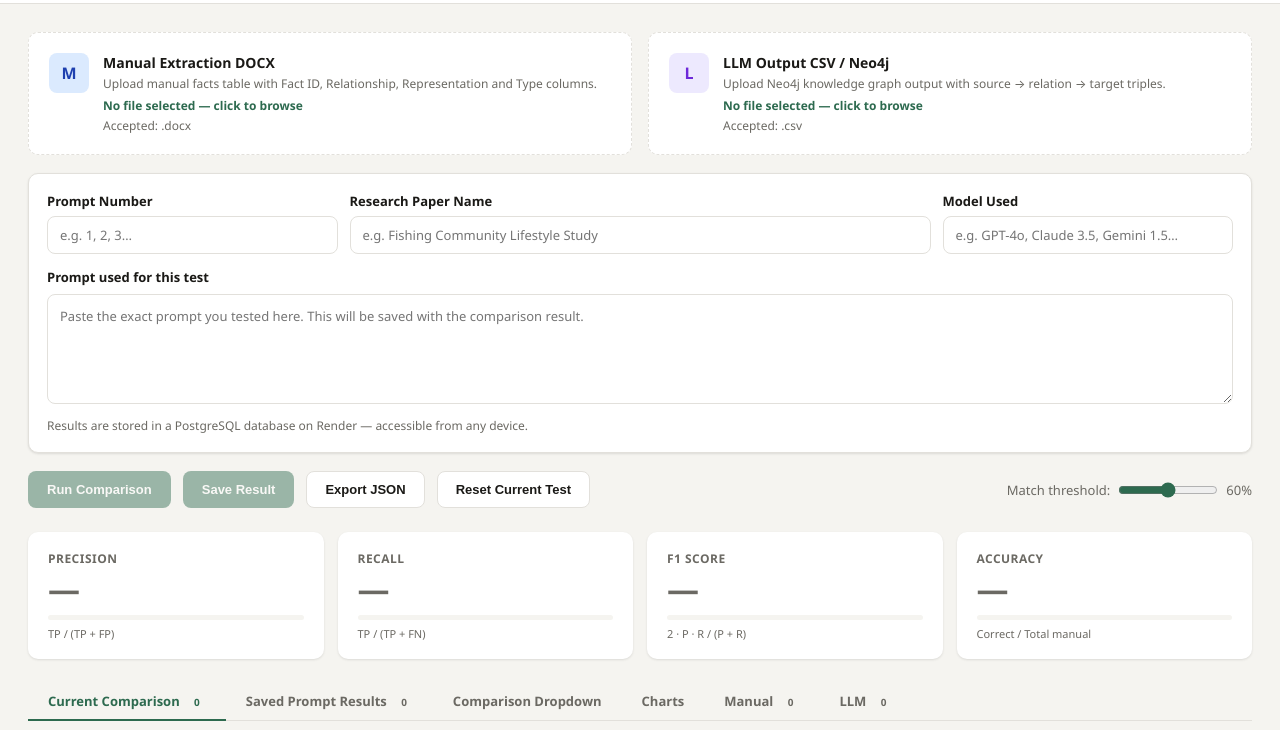
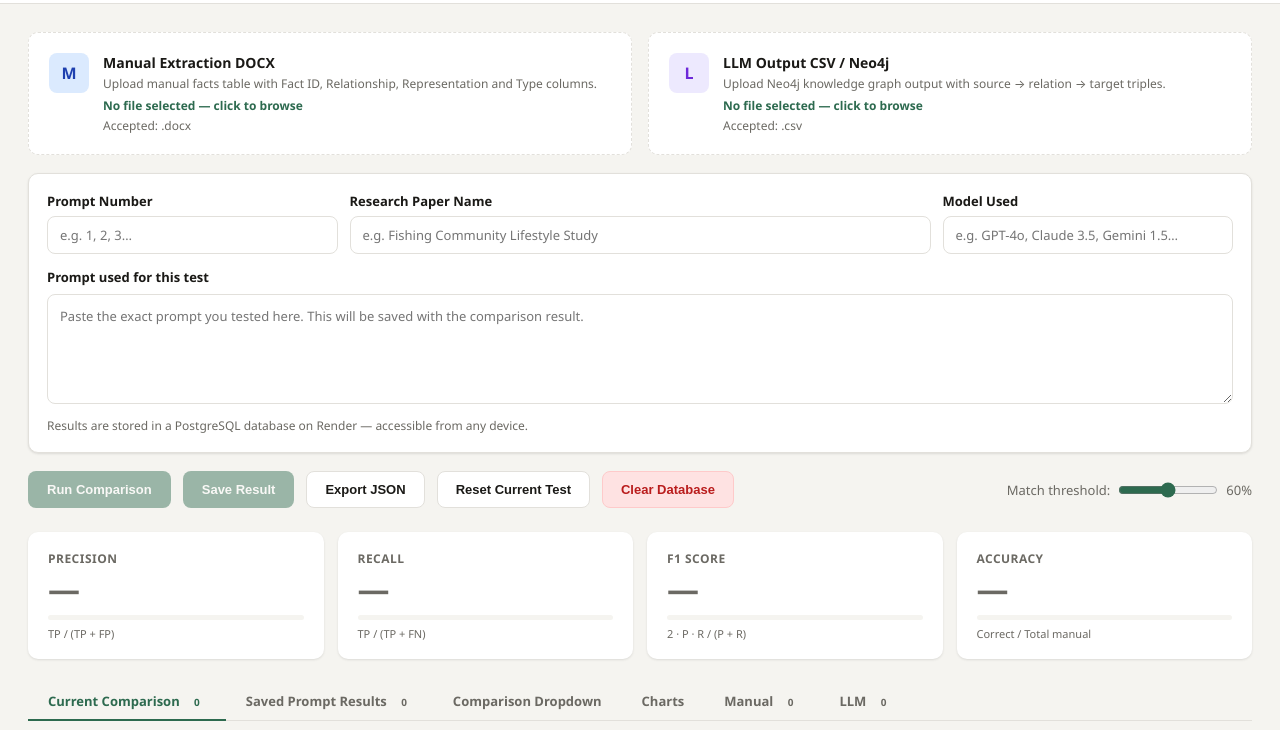
Before and after one commit to KhonZhu69/Comparison_v6, a website: page src/client/index.html in a window 1280 px wide. Shown: the part 70-800 px from the top of the page. Drawn offline with nearby package versions, Linux system fonts and the light colour scheme; no server answers.

Commit message:
Updated project2

```diff
--- a/src/client/index.html
+++ b/src/client/index.html
@@ -74,7 +74,7 @@
     <button class="btn-primary" id="saveBtn" disabled>Save Result</button>
     <button class="btn-outline" id="exportBtn">Export JSON</button>
     <button class="btn-outline" id="resetBtn">Reset Current Test</button>
-    <!-- <button class="btn-danger"  id="clearDbBtn">Clear Database</button> -->
+    <button class="btn-danger"  id="clearDbBtn">Clear Database</button>
     <div class="threshold-wrap">
       <span>Match threshold:</span>
       <input type="range" id="threshold" min="30" max="90" value="60" step="5" />
```
